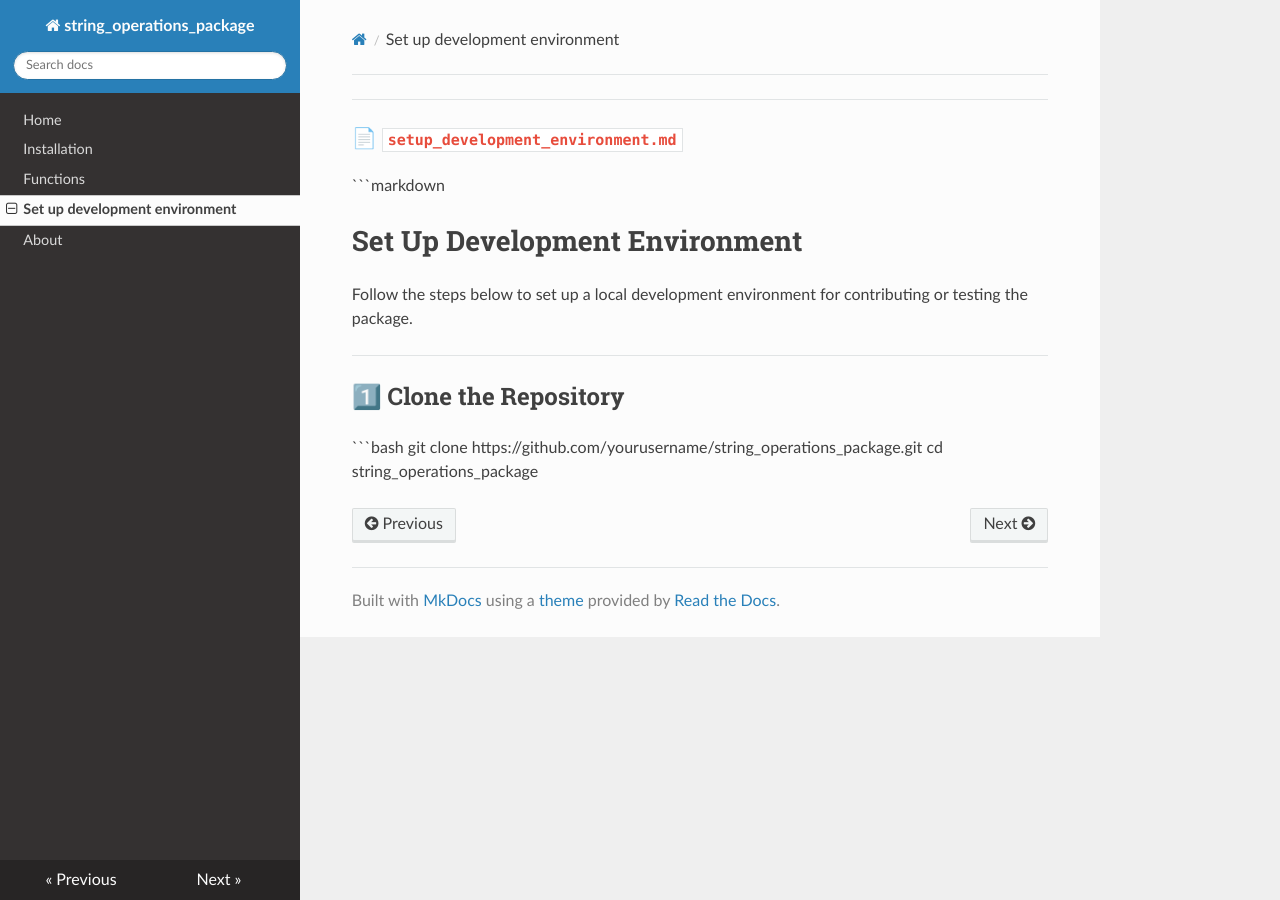
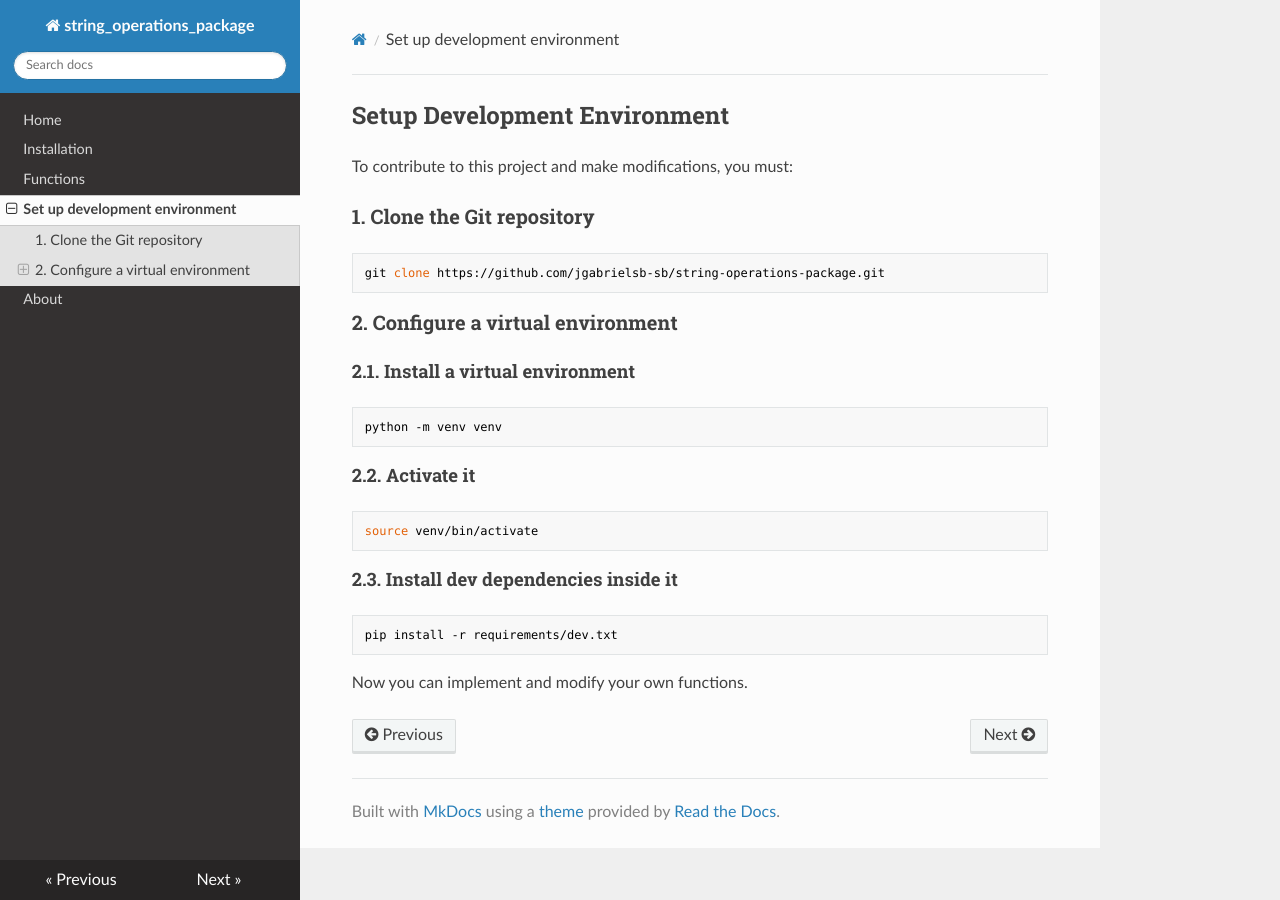
Before and after one commit to jgabrielsb-sb/string-operations-package, an MkDocs documentation site: the page built from docs/setup_development_environment.md, in a window 1280 px wide. Built offline with MkDocs 1.6.1, drawn with Linux system fonts in a browser that asks for light colours; nearby versions of some CDN libraries.

Commit message:
docs: adding how to setup env environment documentation

````diff
--- a/docs/setup_development_environment.md
+++ b/docs/setup_development_environment.md
@@ -1,17 +1,26 @@
+## Setup Development Environment
+To contribute to this project and make modifications, you must:
 
----
+### 1. Clone the Git repository ###
+```bash
+git clone https://github.com/jgabrielsb-sb/string-operations-package.git
+```
 
-### 📄 `setup_development_environment.md`
+### 2. Configure a virtual environment ###
 
-```markdown
-# Set Up Development Environment
+#### 2.1. Install a virtual environment ####
+```bash
+python -m venv venv
+```
 
-Follow the steps below to set up a local development environment for contributing or testing the package.
+#### 2.2. Activate  it
+```bash
+source venv/bin/activate
+```
 
----
+#### 2.3. Install dev dependencies inside it ####
+```bash
+pip install -r requirements/dev.txt
+```
 
-## 1️⃣ Clone the Repository
-
-```bash
-git clone https://github.com/yourusername/string_operations_package.git
-cd string_operations_package
+Now you can implement and modify your own functions.
````
